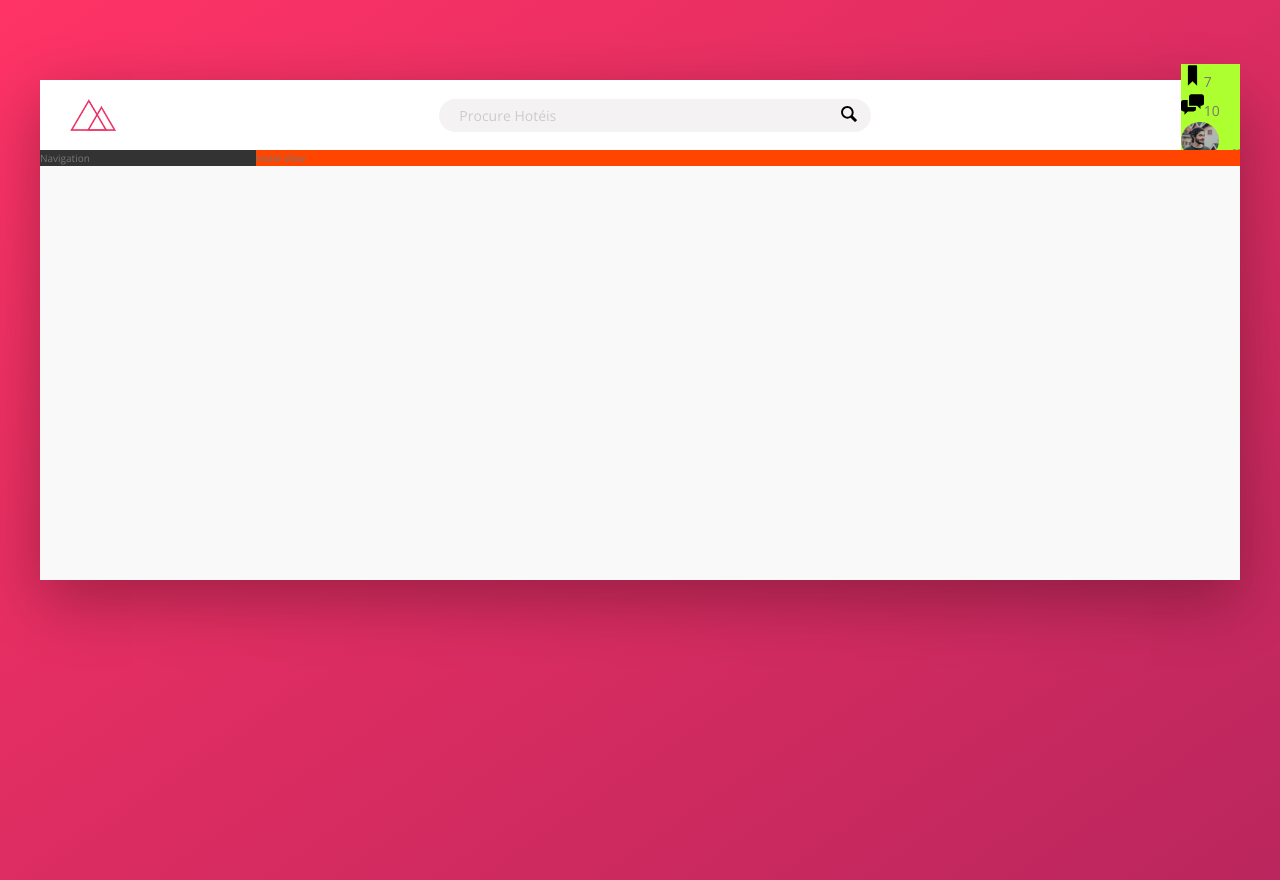
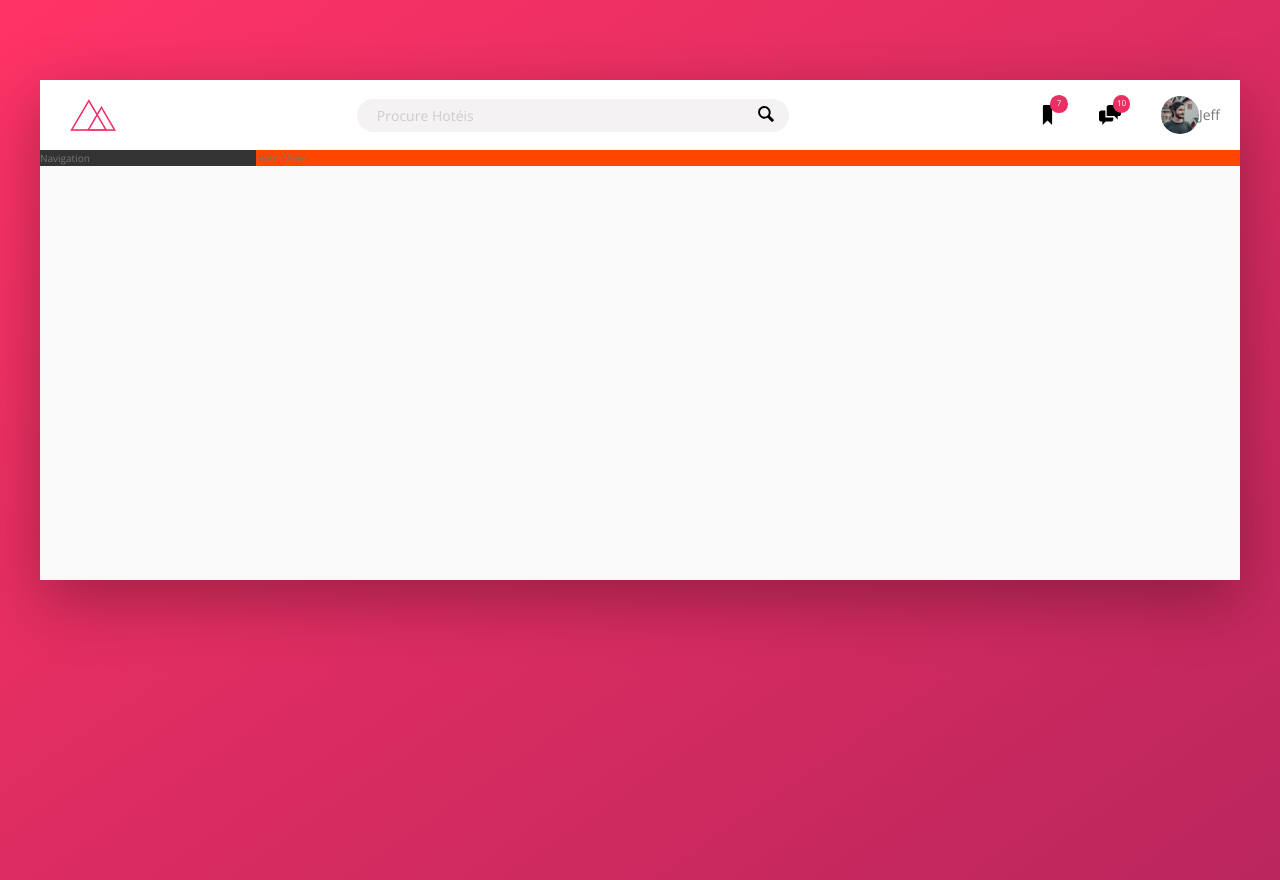
Before and after one commit to JeffersonMoran/TrilloProject, a React (Create React App) app: page / in a window 1280 px wide. Built offline with nearby package versions, Linux system fonts and the light colour scheme.

Commit message:
finishing the header

```diff
--- a/src/components/SearchBar.js
+++ b/src/components/SearchBar.js
@@ -1,10 +1,11 @@
 import React from 'react'
+import glassIcon from "../img/SVG/magnifying-glass.svg";
 
 const SearchBar = () => (
     <form action="#" className="search">
         <input type="text" className="search__input" placeholder="Procure Hotéis" />
         <button className="search__button">
-            <img src={require("../img/SVG/magnifying-glass.svg")} className="search__icon" alt="search" />
+            <img src={glassIcon} className="search__icon" alt="search" />
         </button>
     </form>
 )
--- a/src/components/UserNav.js
+++ b/src/components/UserNav.js
@@ -19,7 +19,11 @@ const UserNav = () => (
             <span className="user-nav__notification">10</span>
         </div>
         <div className="user-nav__user">
-      <img src={require("../img/user.jpg")} alt="Foto" className="user-nav__user-photo"/>
+            <img
+                src={require("../img/user.jpg")}
+                alt="Foto"
+                className="user-nav__user-photo"
+            />
             <span className="user-nav__user-name">Jeff</span>
         </div>
     </nav>
--- a/src/css/style.css
+++ b/src/css/style.css
@@ -93,10 +93,36 @@ body {
     fill: var(--color-grey-dark-3); }
 
 .user-nav {
-  background-color: greenyellow; }
+  align-self: stretch;
+  display: flex;
+  align-items: center; }
+  .user-nav > * {
+    padding: 0 2rem;
+    cursor: pointer;
+    height: 100%;
+    display: flex;
+    align-items: center; }
+  .user-nav > *:hover {
+    background-color: var(--color-grey-light-2); }
+  .user-nav__icon-box {
+    position: relative; }
   .user-nav__icon {
     height: 2.25rem;
-    width: 2.25rem; }
+    width: 2.25rem;
+    fill: var(--color-grey-dark-2); }
+  .user-nav__notification {
+    font-size: .8rem;
+    height: 1.75rem;
+    width: 1.75rem;
+    border-radius: 50%;
+    background-color: var(--color-primary);
+    color: #fff;
+    position: absolute;
+    top: 1.5rem;
+    right: 1.1rem;
+    display: flex;
+    justify-content: center;
+    align-items: center; }
   .user-nav__user-photo {
     height: 3.75rem;
     border-radius: 50%; }
--- a/src/sass/_components.scss
+++ b/src/sass/_components.scss
@@ -58,18 +58,45 @@
 }
 
 .user-nav {
-    background-color: greenyellow;
+    align-self: stretch;
+    display: flex;
+    align-items: center;
+
+    & > * {
+        padding: 0 2rem;
+        cursor: pointer;
+        height: 100%;
+        display: flex;
+        align-items: center;
+    }
+
+    & > *:hover {
+        background-color: var(--color-grey-light-2);
+    }
+
     &__icon-box {
-
+        position: relative;
     }
 
     &__icon {
         height: 2.25rem;
         width: 2.25rem;
+        fill: var(--color-grey-dark-2);
     }
 
     &__notification {
-
+        font-size: .8rem;
+        height: 1.75rem;
+        width: 1.75rem;
+        border-radius: 50%;
+        background-color: var(--color-primary);
+        color: #fff;
+        position: absolute;
+        top: 1.5rem;
+        right: 1.1rem;
+        display: flex;
+        justify-content: center;
+        align-items: center;
     }
 
     &__user {
```
Also changed, not shown: src/App.js (+4 -4 lines). Lines whose indentation alone changed are shown as unchanged.
